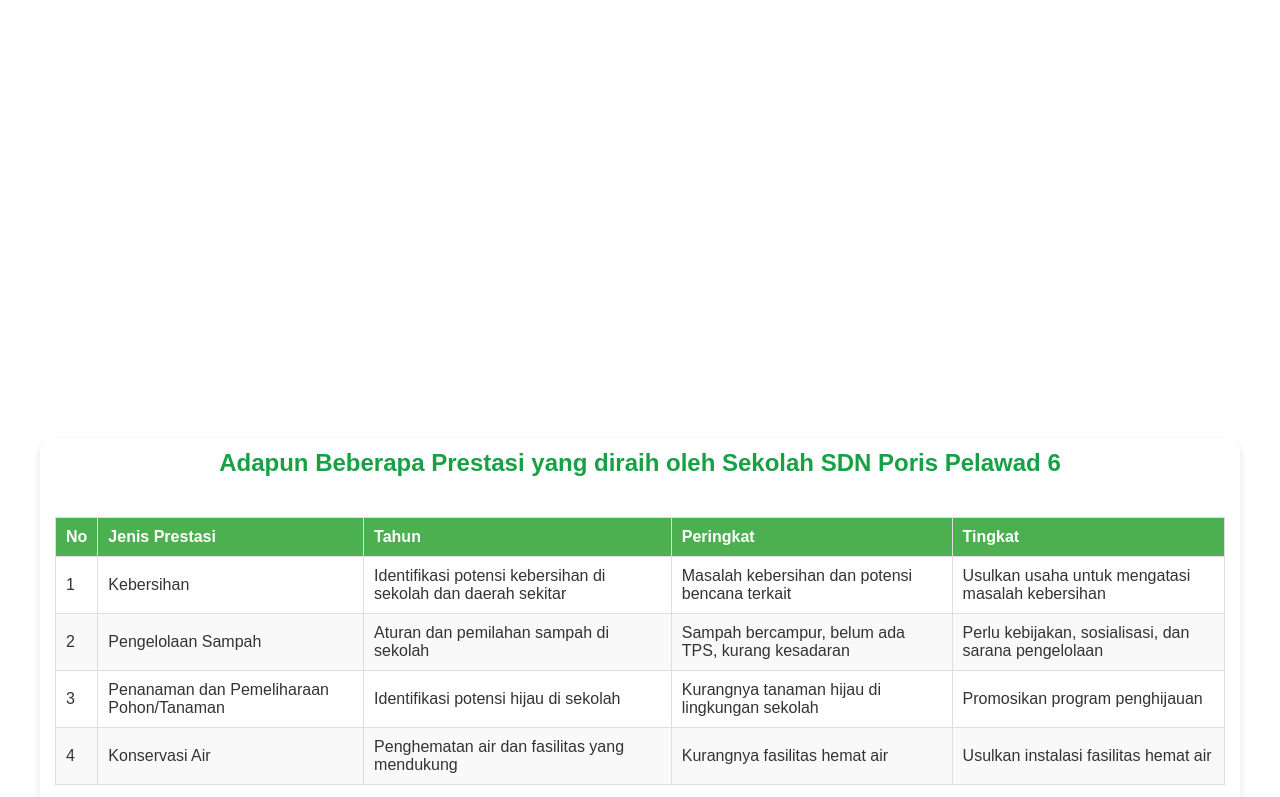
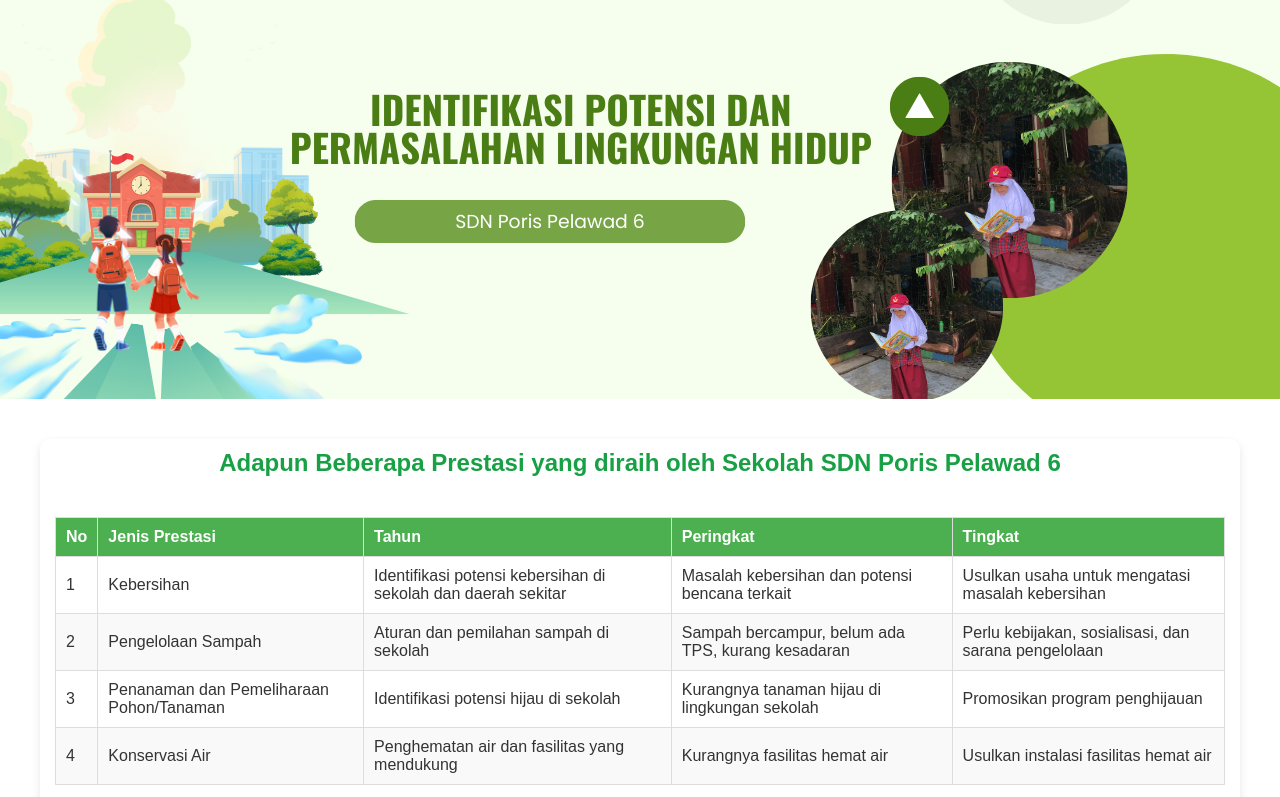
Before and after one commit to SdnPorisPelawad6/Sdn-Poris-Pelawad-6, a plain HTML site: page prestasi Sekolah.html in a window 1280 px wide. Shown: the part 57-854 px from the top of the page. Drawn offline with Linux system fonts and the light colour scheme.

Commit message:
Update prestasi Sekolah.html

```diff
--- a/prestasi Sekolah.html
+++ b/prestasi Sekolah.html
@@ -117,7 +117,7 @@ body {
 }
 
 .hero {
-    background: url('img/Beranda/Potensi.png') center/cover no-repeat;
+    background: url('img/Potensi.png') center/cover no-repeat;
     height: 400px;
     display: flex;
     justify-content: center;
@@ -544,7 +544,7 @@ footer {
     </footer>
     <script>
     let currentImageIndex = 0;
-    const images = ["img/Beranda/Potensi.png",]; // Tambahkan path gambar lainnya
+    const images = ["img/Potensi.png",]; // Tambahkan path gambar lainnya
 
     // Function untuk mengganti background
     function changeBackground() {
```
